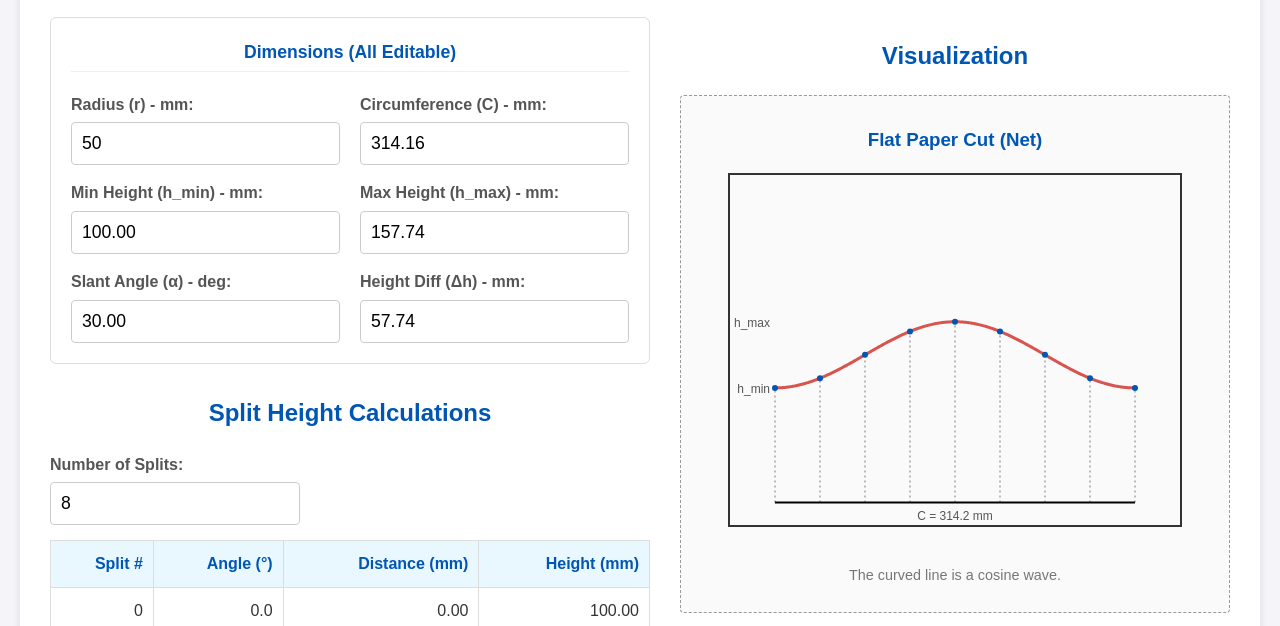
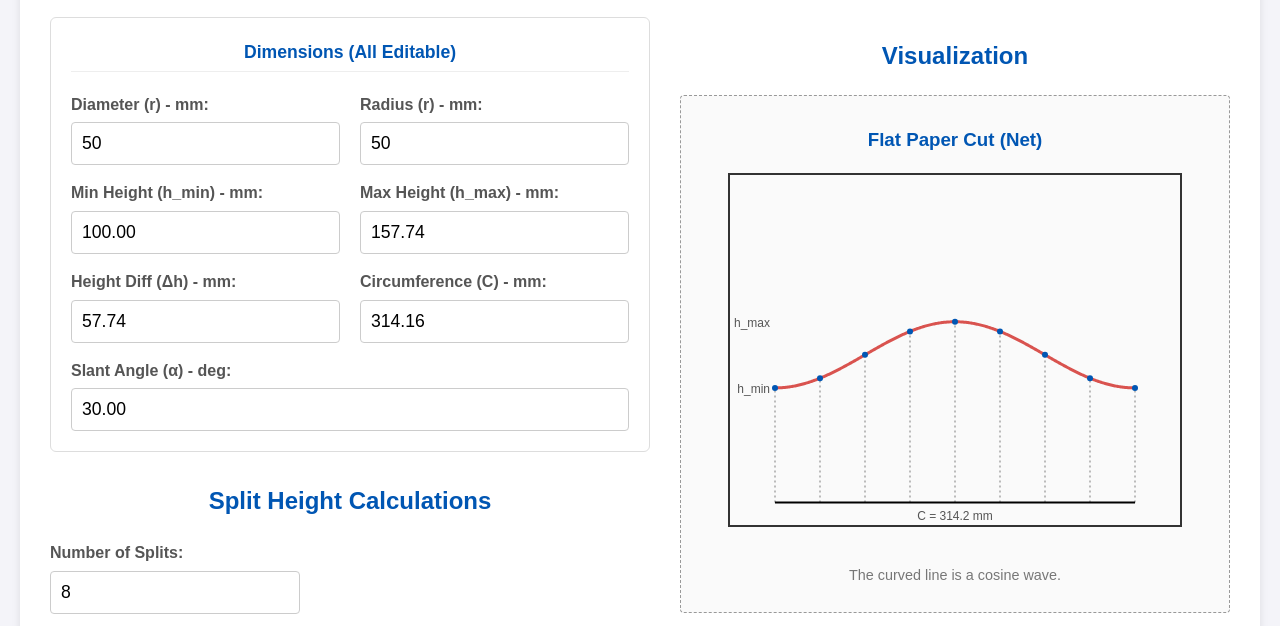
Before and after one commit to Christian-Andersen/slanted_cylinder_cutter, a plain HTML site: page index.html in a window 1280 px wide. Shown: the part 128-754 px from the top of the page. Drawn offline with Linux system fonts and the light colour scheme.

Commit message:
added a diameter

```diff
--- a/index.html
+++ b/index.html
@@ -145,12 +145,12 @@
                 <div class="input-group">
                     <h3>Dimensions (All Editable)</h3>
                     <div class="input-item">
+                        <label for="diameter">Diameter (r) - mm:</label>
+                        <input type="number" id="diameter" value="50" min="0.1" step="any" oninput="updateCalculations('diameter')" onchange="formatInput(this)">
+                    </div>
+                    <div class="input-item">
                         <label for="radius">Radius (r) - mm:</label>
                         <input type="number" id="radius" value="50" min="0.1" step="any" oninput="updateCalculations('radius')" onchange="formatInput(this)">
-                    </div>
-                    <div class="input-item">
-                        <label for="circumference">Circumference (C) - mm:</label>
-                        <input type="number" id="circumference" min="0.1" step="any" oninput="updateCalculations('circumference')" onchange="formatInput(this)">
                     </div>
                     <div class="input-item">
                         <label for="minHeight">Min Height (h_min) - mm:</label>
@@ -160,13 +160,17 @@
                         <label for="maxHeight">Max Height (h_max) - mm:</label>
                         <input type="number" id="maxHeight" min="0.1" step="any" oninput="updateCalculations('maxHeight')" onchange="formatInput(this)">
                     </div>
+                    <div class="input-item">
+                        <label for="heightDiff">Height Diff (Δh) - mm:</label>
+                        <input type="number" id="heightDiff" min="0.1" step="any" oninput="updateCalculations('heightDiff')" onchange="formatInput(this)">
+                    </div>
+                    <div class="input-item">
+                        <label for="circumference">Circumference (C) - mm:</label>
+                        <input type="number" id="circumference" min="0.1" step="any" oninput="updateCalculations('circumference')" onchange="formatInput(this)">
+                    </div>
                      <div class="input-item">
                         <label for="angle">Slant Angle (α) - deg:</label>
                         <input type="number" id="angle" value="30" min="0.1" max="89.9" step="any" oninput="updateCalculations('angle')" onchange="formatInput(this)">
-                    </div>
-                    <div class="input-item">
-                        <label for="heightDiff">Height Diff (Δh) - mm:</label>
-                        <input type="number" id="heightDiff" min="0.1" step="any" oninput="updateCalculations('heightDiff')" onchange="formatInput(this)">
                     </div>
                 </div>
 
@@ -211,6 +215,7 @@
         }
 
         function updateCalculations(sourceId) {
+            let d = parseFloat(document.getElementById('diameter').value);
             let r = parseFloat(document.getElementById('radius').value);
             let h_min = parseFloat(document.getElementById('minHeight').value);
             let alpha_deg = parseFloat(document.getElementById('angle').value);
@@ -226,7 +231,14 @@
 
             // Core calculation logic based on which input triggered the change
             switch (sourceId) {
+                case 'diameter':
+                    r = d / 2;
+                    C = 2 * PI * r;
+                    delta_h = 2 * r * Math.tan(alpha_rad);
+                    h_max = h_min + delta_h;
+                    break;
                 case 'radius':
+                    d = 2 * r;
                     C = 2 * PI * r;
                     delta_h = 2 * r * Math.tan(alpha_rad);
                     h_max = h_min + delta_h;
```
